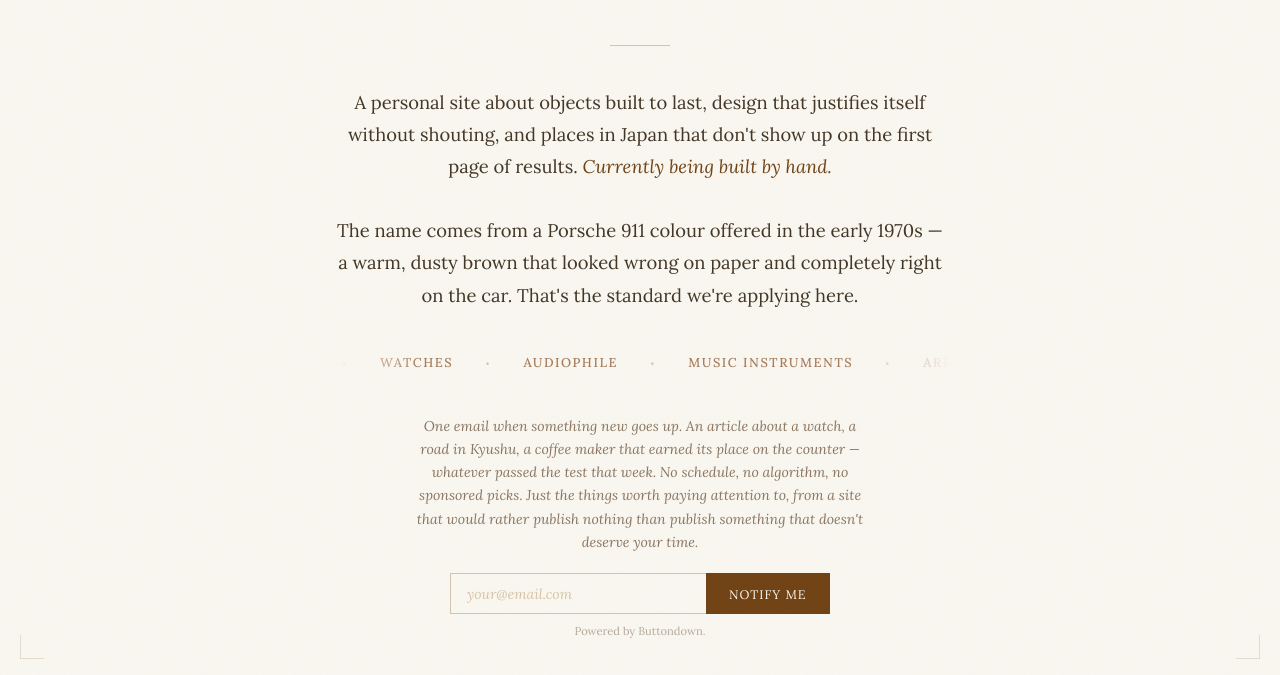
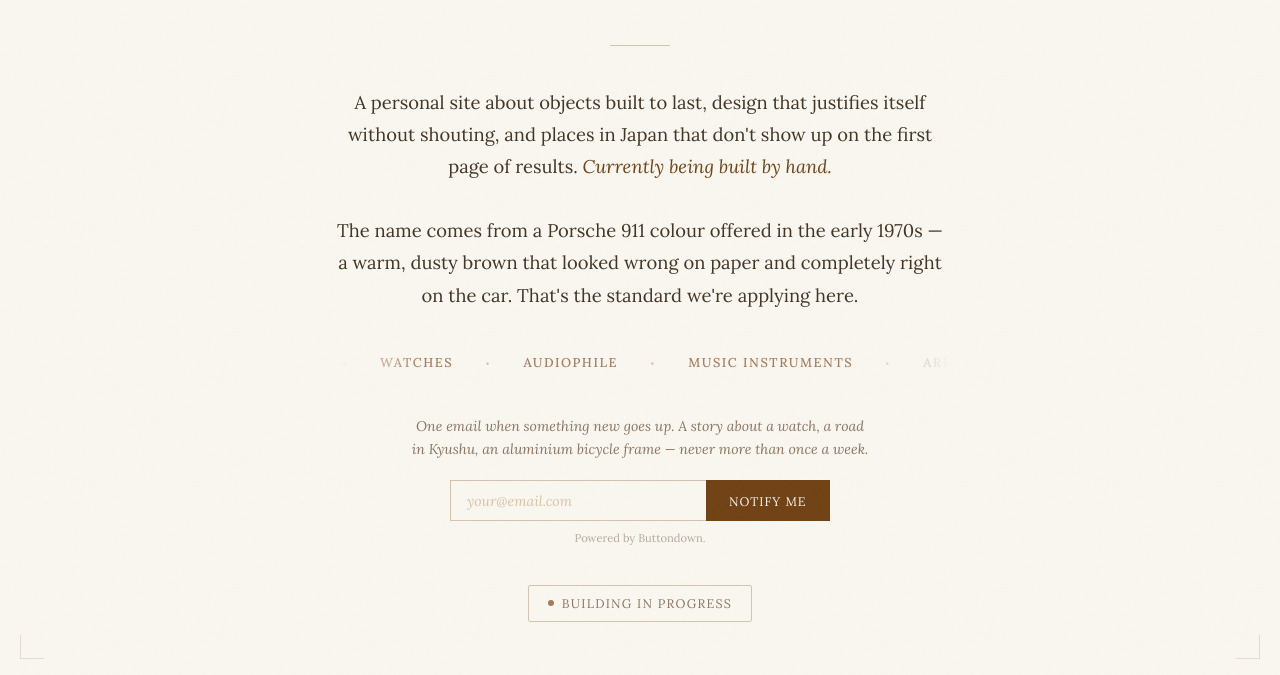
Before and after one commit to OhayoStudio/sepiabraun.com, a plain HTML site: page index.html in a window 1280 px wide. Shown: the part 121-796 px from the top of the page. Drawn offline with Linux system fonts and the light colour scheme.

Commit message:
text update

```diff
--- a/index.html
+++ b/index.html
@@ -454,7 +454,7 @@
 
       <!-- Newsletter signup — Buttondown -->
       <div class="newsletter">
-        <p class="newsletter-label">One email when something new goes up. An article about a watch, a road in Kyushu, a coffee maker that earned its place on the counter — whatever passed the test that week. No schedule, no algorithm, no sponsored picks. Just the things worth paying attention to, from a site that would rather publish nothing than publish something that doesn't deserve your time.</p>
+        <p class="newsletter-label">One email when something new goes up. A story about a watch, a road in Kyushu, an aluminium bicycle frame — never more than once a week.</p>
         <form
           action="https://buttondown.com/api/emails/embed-subscribe/sepiabraun"
           method="post"
```
